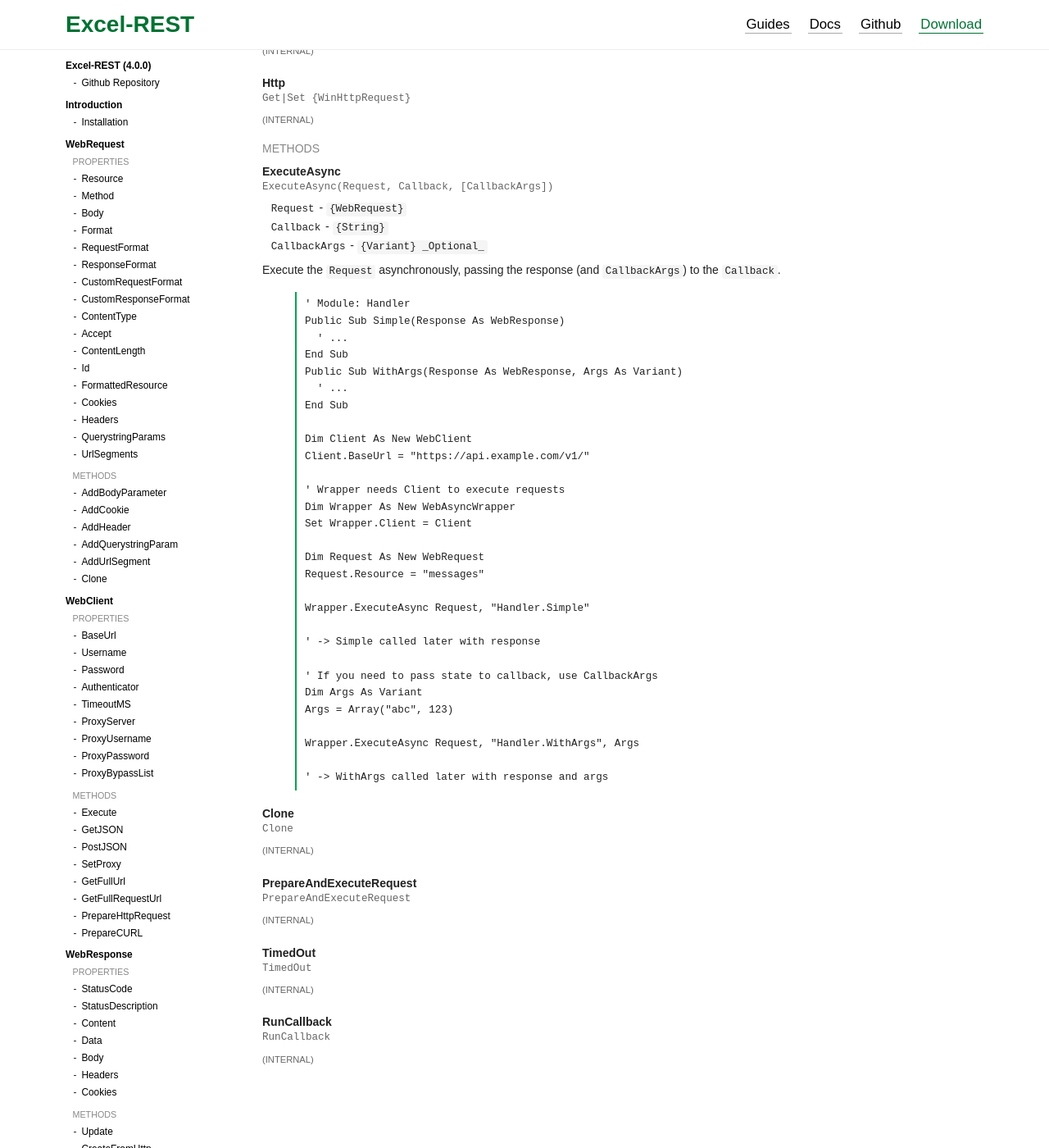
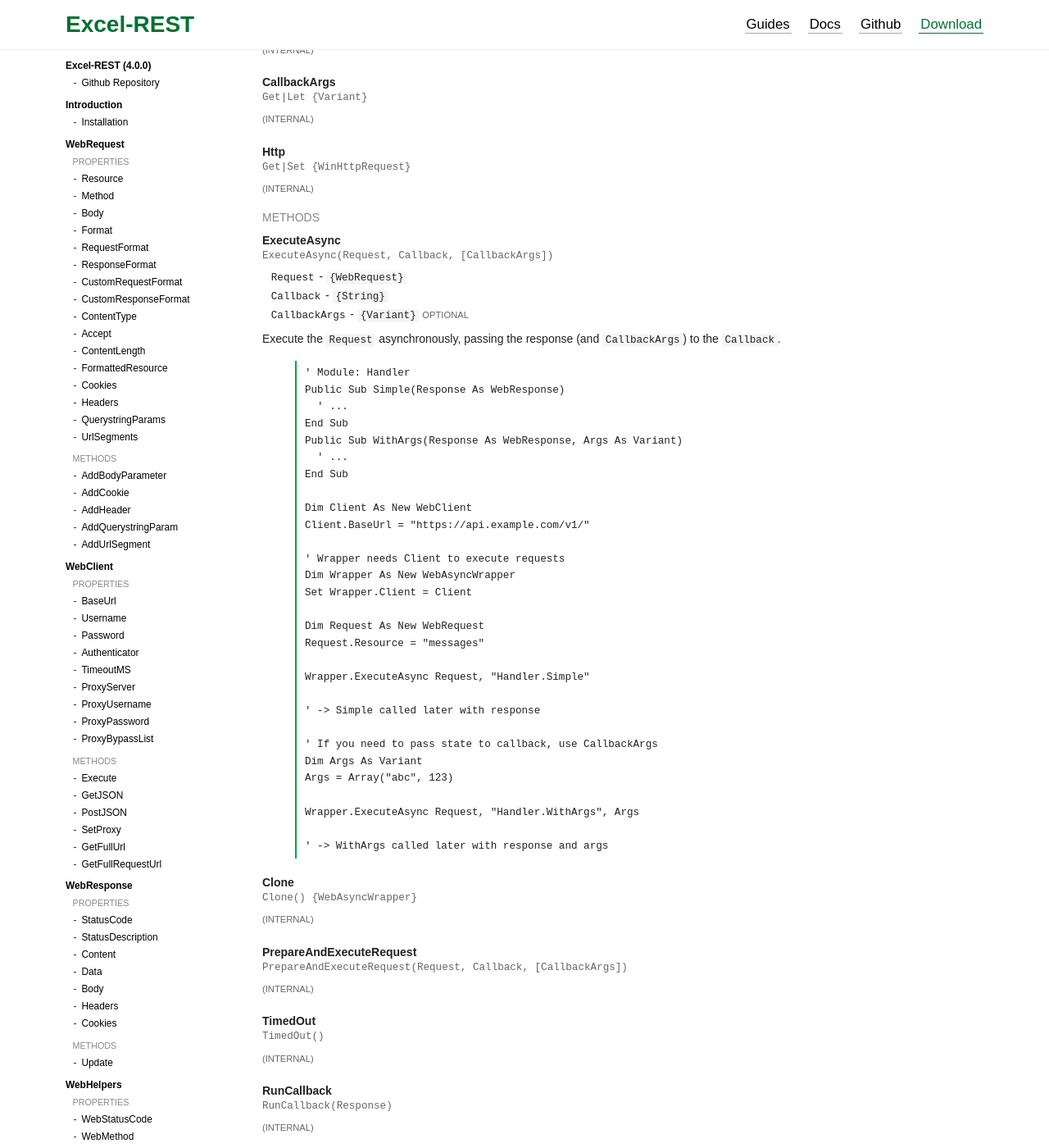
Before and after one commit to VBA-tools/VBA-Web, a Jekyll site: the page built from docs/index.html, in a window 1280 px wide and 1400 px high, scrolled down 20755 px. Shown: the whole window at 82% size. Built offline with Jekyll 4.4.1, drawn with Linux system fonts in a browser that asks for light colours; Markdown is read by kramdown in place of the engine named in the settings; some of the changed text lies outside the part shown.

Commit message:
Update docs

```diff
--- a/_data/docs/IWebAuthenticator.yml
+++ b/_data/docs/IWebAuthenticator.yml
@@ -3,7 +3,7 @@ Methods:
   - name: BeforeExecute
     code: "BeforeExecute(Client, Request)"
     details:
-      Client: "{WebClient}"
+      Client: "`{WebClient}`"
       Request: "`ByRef {WebRequest}`"
     description: |
       Hook for taking action before a request is executed.
@@ -15,7 +15,7 @@ Methods:
     details:
       Client: "`{WebClient}`"
       Request: "`{WebRequest}`"
-      Response: "`ByRef {WebResponse}"
+      Response: "`ByRef {WebResponse}`"
     description: |
       Hook for taking action after a request has been executed.
       Useful for handling `401 Unauthorized` or other issues
--- a/_data/docs/WebAsyncWrapper.yml
+++ b/_data/docs/WebAsyncWrapper.yml
@@ -32,7 +32,7 @@ Methods:
     details:
       Request: "`{WebRequest}`"
       Callback: "`{String}`"
-      CallbackArgs: "`{Variant} _Optional_`"
+      CallbackArgs: "`{Variant}` _Optional_"
     description: |
       Execute the `Request` asynchronously,
       passing the response (and `CallbackArgs`) to the `Callback`.
@@ -69,20 +69,20 @@ Methods:
 
   # Clone
   - name: Clone
-    code: "Clone"
+    code: "Clone() {WebAsyncWrapper}"
     internal: true
 
   # PrepareAndExecuteRequest
   - name: PrepareAndExecuteRequest
-    code: "PrepareAndExecuteRequest"
+    code: "PrepareAndExecuteRequest(Request, Callback, [CallbackArgs])"
     internal: true
 
   # TimedOut
   - name: TimedOut
-    code: "TimedOut"
+    code: "TimedOut()"
     internal: true
 
   # RunCallback
   - name: RunCallback
-    code: "RunCallback"
+    code: "RunCallback(Response)"
     internal: true
--- a/docs/index.html
+++ b/docs/index.html
@@ -25,12 +25,16 @@ layout: docs
 
     <li class="toc-subsection"><a href="#WebRequest-Properties">Properties</a></li>
     {% for property in site.data.docs.WebRequest.Properties%}
+    {% unless property.internal %}
     <li><a href="#{{ property.name }}">{{ property.name }}</a></li>
+    {% endunless %}
     {% endfor %}
 
     <li class="toc-subsection"><a href="#WebRequest-Methods">Methods</a></li>
     {% for method in site.data.docs.WebRequest.Methods%}
+    {% unless method.internal %}
     <li><a href="#{{ method.name }}">{{ method.name }}</a></li>
+    {% endunless %}
     {% endfor %}
   </ul>
 
@@ -44,12 +48,16 @@ layout: docs
 
     <li class="toc-subsection"><a href="#WebClient-Properties">Properties</a></li>
     {% for property in site.data.docs.WebClient.Properties%}
+    {% unless property.internal %}
     <li><a href="#{{ property.name }}">{{ property.name }}</a></li>
+    {% endunless %}
     {% endfor %}
 
     <li class="toc-subsection"><a href="#WebClient-Methods">Methods</a></li>
     {% for method in site.data.docs.WebClient.Methods%}
+    {% unless method.internal %}
     <li><a href="#{{ method.name }}">{{ method.name }}</a></li>
+    {% endunless %}
     {% endfor %}
   </ul>
 
@@ -63,12 +71,16 @@ layout: docs
 
     <li class="toc-subsection"><a href="#WebResponse-Properties">Properties</a></li>
     {% for property in site.data.docs.WebResponse.Properties%}
+    {% unless property.internal %}
     <li><a href="#{{ property.name }}">{{ property.name }}</a></li>
+    {% endunless %}
     {% endfor %}
 
     <li class="toc-subsection"><a href="#WebResponse-Methods">Methods</a></li>
     {% for method in site.data.docs.WebResponse.Methods%}
+    {% unless method.internal %}
     <li><a href="#{{ method.name }}">{{ method.name }}</a></li>
+    {% endunless %}
     {% endfor %}
   </ul>
 
@@ -82,12 +94,16 @@ layout: docs
 
     <li class="toc-subsection"><a href="#WebHelpers-Properties">Properties</a></li>
     {% for property in site.data.docs.WebHelpers.Properties%}
+    {% unless property.internal %}
     <li><a href="#{{ property.name }}">{{ property.name }}</a></li>
+    {% endunless %}
     {% endfor %}
 
     <li class="toc-subsection"><a href="#WebHelpers-Methods">Methods</a></li>
     {% for method in site.data.docs.WebHelpers.Methods%}
+    {% unless method.internal %}
     <li><a href="#{{ method.name }}">{{ method.name }}</a></li>
+    {% endunless %}
     {% endfor %}
   </ul>
 
@@ -101,7 +117,9 @@ layout: docs
 
     <li class="toc-subsection"><a href="#IWebAuthenticator-Methods">Methods</a></li>
     {% for method in site.data.docs.IWebAuthenticator.Methods%}
+    {% unless method.internal %}
     <li><a href="#{{ method.name }}">{{ method.name }}</a></li>
+    {% endunless %}
     {% endfor %}
   </ul>
 
@@ -115,12 +133,16 @@ layout: docs
 
     <li class="toc-subsection"><a href="#WebAsyncWrapper-Properties">Properties</a></li>
     {% for property in site.data.docs.WebAsyncWrapper.Properties%}
+    {% unless property.internal %}
     <li><a href="#{{ property.name }}">{{ property.name }}</a></li>
+    {% endunless %}
     {% endfor %}
 
     <li class="toc-subsection"><a href="#WebAsyncWrapper-Methods">Methods</a></li>
     {% for method in site.data.docs.WebAsyncWrapper.Methods%}
+    {% unless method.internal %}
     <li><a href="#{{ method.name }}">{{ method.name }}</a></li>
+    {% endunless %}
     {% endfor %}
   </ul>
 </aside>
```
Also changed, not shown: _data/docs/WebRequest.yml (+10 -6 lines).
